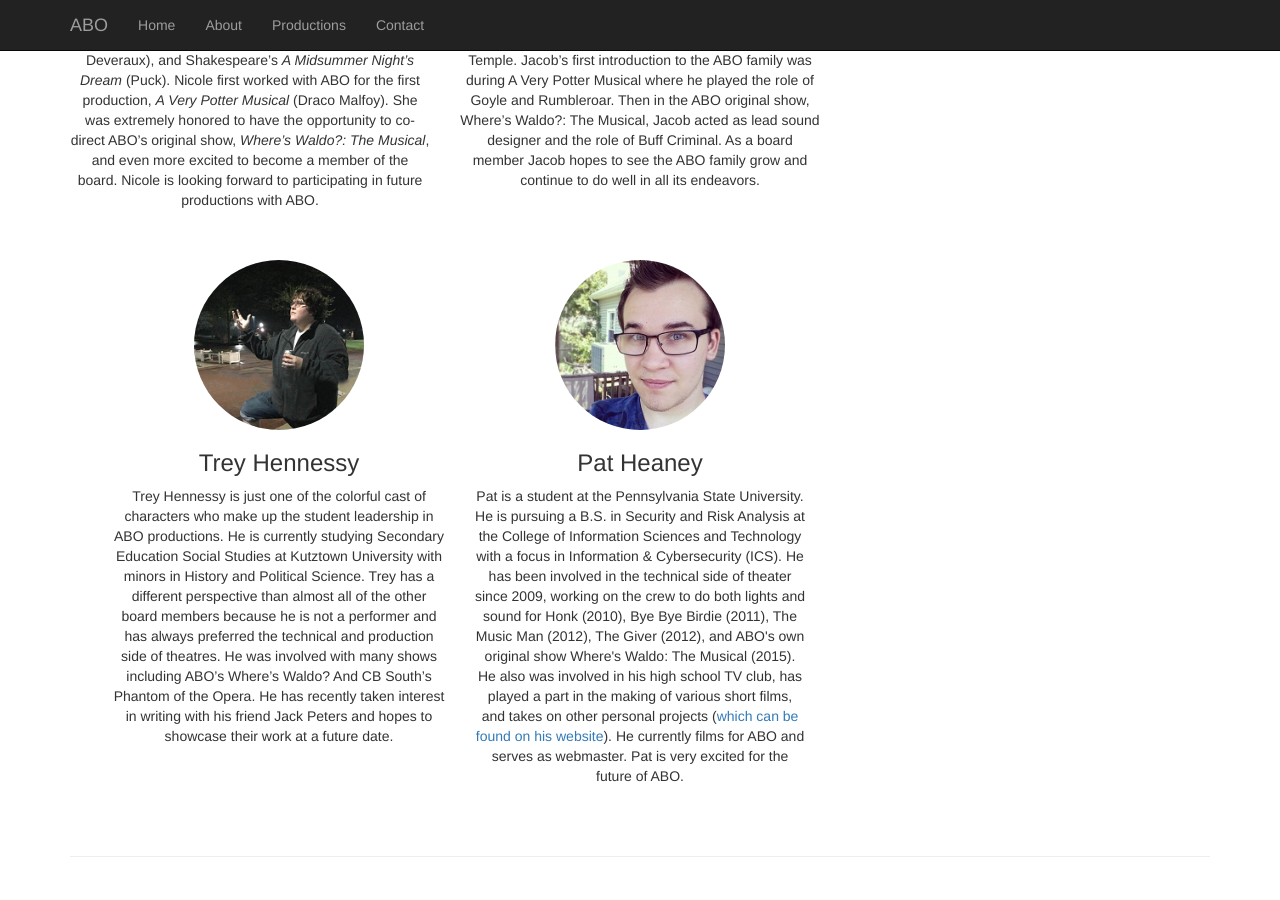
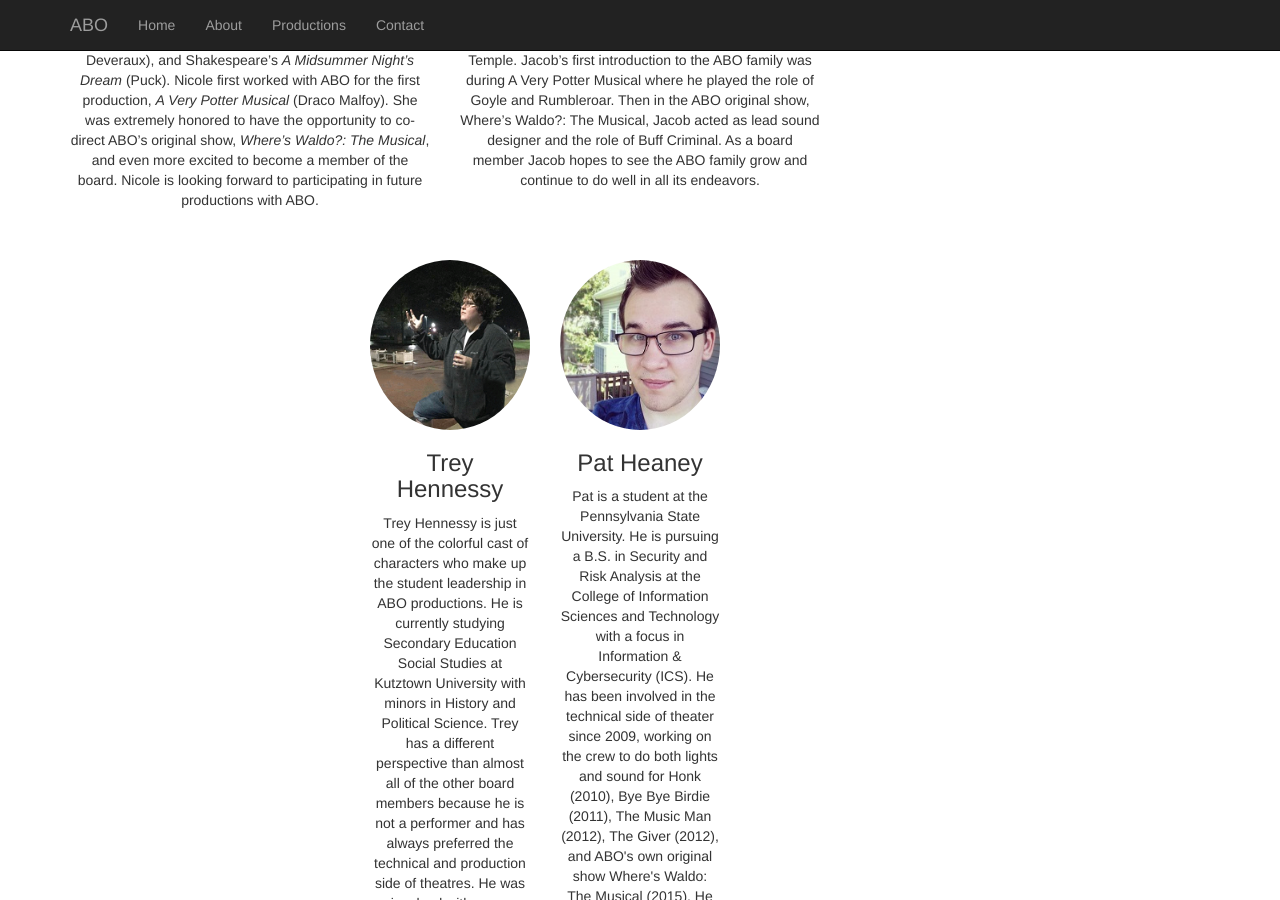
Before and after one commit to ABOProductions/aboproductions.github.io, a Jekyll site: the page about.html, which Jekyll copies as it is, in a window 1280 px wide and 900 px high, scrolled down 1602 px. Built offline with Jekyll 4.4.1, drawn with Linux system fonts in a browser that asks for light colours; nearby versions of some CDN libraries; library files that are not in the unit come from our copies.

Commit message:
change width

```diff
--- a/about.html
+++ b/about.html
@@ -171,7 +171,7 @@
             </div> <!---->
 
 		</div> <!-- /row -->
-			<div class="row" style="margin:0 auto;width:95%;">
+			<div class="row" style="margin:0 auto;width:50%;">
 
 			<div class="col-lg-4 col-sm-6 text-center">
                 <img class="img-circle img-responsive img-center biopicture" src="/img/board/TreyHennessy_sq.png" alt="Trey Hennessy">
```
